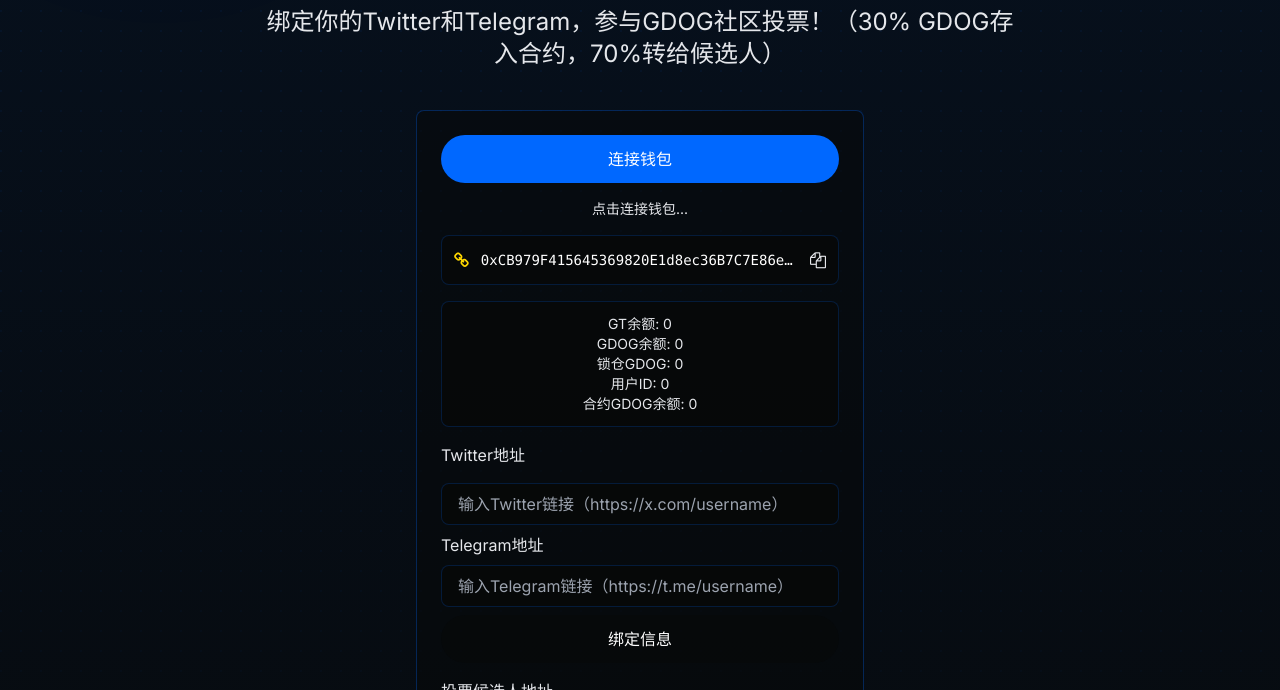
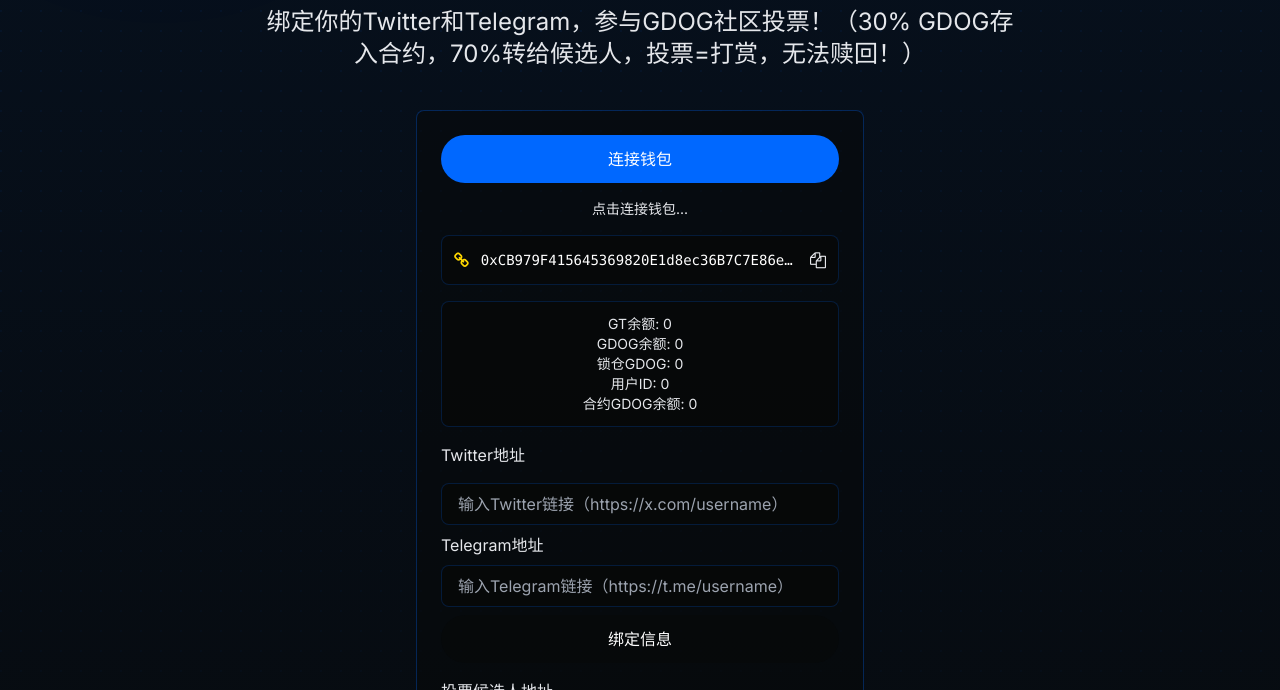
Before and after one commit to WoofingLabs/gdogfam, a plain HTML site: page index.html in a window 1280 px wide. Shown: the part 410-1100 px from the top of the page. Drawn offline with nearby package versions, Linux system fonts and the light colour scheme.

Commit message:
Update index.html

```diff
--- a/index.html
+++ b/index.html
@@ -91,7 +91,7 @@
             </div>
             <h1 class="font-display text-5xl md:text-7xl mb-6 text-primary text-shadow-glow">GDOG社区</h1>
             <p class="text-xl md:text-2xl text-light-gray max-w-3xl mx-auto mb-10">
-                绑定你的Twitter和Telegram，参与GDOG社区投票！（30% GDOG存入合约，70%转给候选人）
+                绑定你的Twitter和Telegram，参与GDOG社区投票！（30% GDOG存入合约，70%转给候选人，投票=打赏，无法赎回！）
             </p>
             <div class="bg-dark/50 p-6 rounded-lg border border-primary/30 max-w-md mx-auto mb-8">
                 <div class="flex flex-col space-y-4">
```
